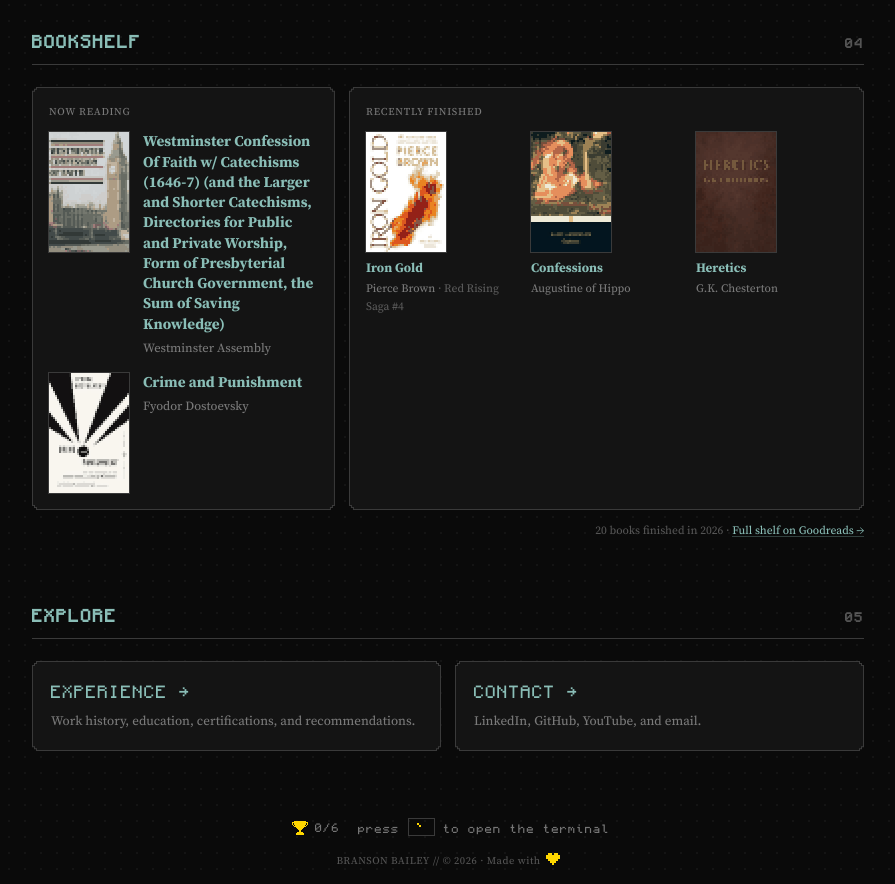
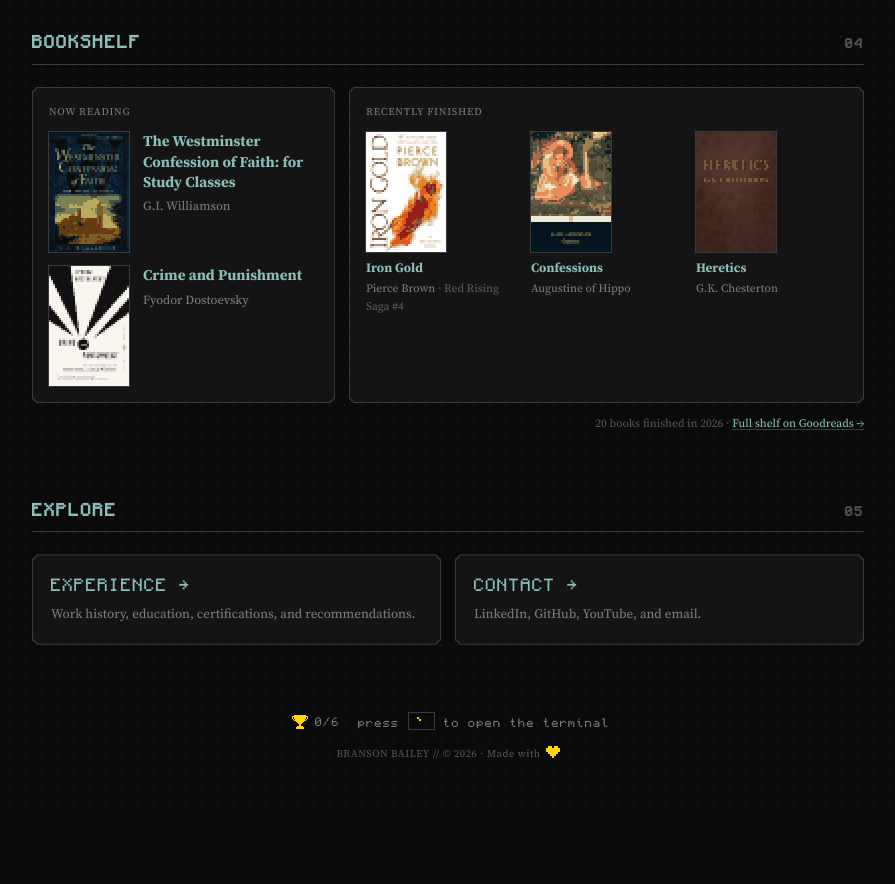
Before and after one commit to BransonBailey/bransonbailey.github.io, a plain HTML site: page about/index.html in a window 1280 px wide. Shown: the part 2540-3424 px from the top of the page, without its empty margins (192-1087 px from the left). After the commit the page ends 3351 px from the top, so only its background shows below. Drawn offline with Linux system fonts and the light colour scheme.

Commit message:
Bookshelf: update from Goodreads

```diff
--- a/about/index.html
+++ b/about/index.html
@@ -83,9 +83,9 @@
   <div class="shelf">
     <div class="about-card shelf-now">
       <div class="stat-label">Now reading</div>
-      <a class="book" href="https://www.goodreads.com/book/show/6463822" rel="noopener">
-        <img class="book-cover" src="../books/6463822.png" width="80" height="120" alt="" loading="lazy">
-        <span class="book-text"><span class="book-title">Westminster Confession Of Faith w/ Catechisms (1646-7) (and the Larger and Shorter Catechisms, Directories for Public and Private Worship, Form of Presbyterial Church Government, the Sum of Saving Knowledge)</span><span class="book-by">Westminster Assembly</span></span>
+      <a class="book" href="https://www.goodreads.com/book/show/67818" rel="noopener">
+        <img class="book-cover" src="../books/67818.png" width="80" height="120" alt="" loading="lazy">
+        <span class="book-text"><span class="book-title">The Westminster Confession of Faith: for Study Classes</span><span class="book-by">G.I. Williamson</span></span>
       </a>
       <a class="book" href="https://www.goodreads.com/book/show/28348" rel="noopener">
         <img class="book-cover" src="../books/28348.png" width="80" height="120" alt="" loading="lazy">
```
Also changed, not shown: books/6463822.png (deleted), books/67818.png (added).
